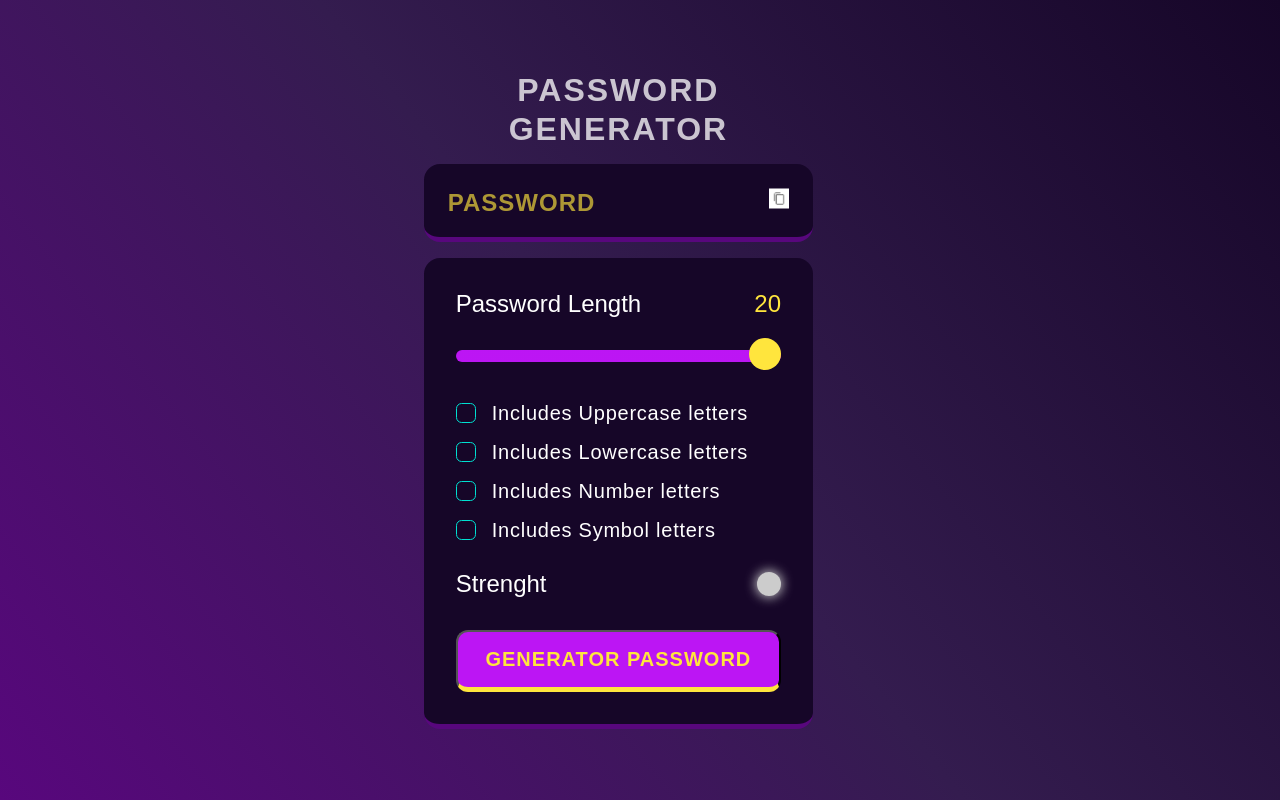
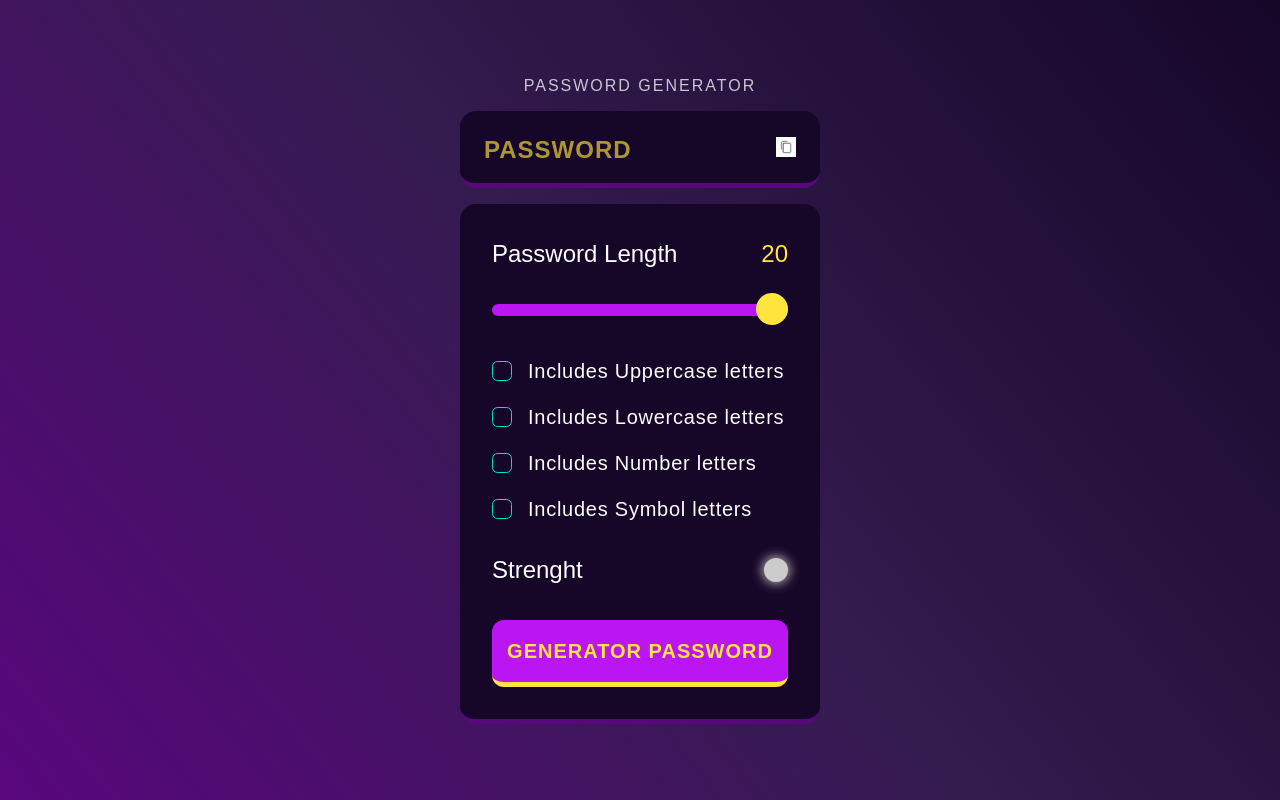
Before and after one commit to Aryan-Kumar47/Password-Generator, a React (Create React App) app: page / in a window 1280 px wide. Built offline with nearby package versions, Linux system fonts and the light colour scheme.

Commit message:
first commit

```diff
--- a/src/App.jsx
+++ b/src/App.jsx
@@ -155,8 +155,8 @@ function App() {
 
   return (
     <div >
-      <div className="container1">
-        <h1 className="text-2xl">PASSWORD GENERATOR</h1>
+      <div className="container">
+        <h1 className="">PASSWORD GENERATOR</h1>
         <div className="display-container ">
           <input readOnly placeholder="Password" className="display" value={password} />
           <button className="copyBtn" onClick={copyContent}>
--- a/src/index.css
+++ b/src/index.css
@@ -1,3 +1,8 @@
+
+@tailwind base;
+@tailwind components;
+@tailwind utilities;
+
 *,
 *::after,
 *::before{
@@ -25,8 +30,8 @@
 
 
 body{
+  min-height: 100vh;
   width: 100%;
-  min-height: 100vh;
   display: flex;
   justify-content: center;
   align-items: center;
@@ -61,7 +66,6 @@ h1{
   font-size: 1.5rem;
   line-height: 30px;
   letter-spacing: 1px;
-  /* padding-right: 3.25rem; */
   border: none;
 
 }
@@ -91,7 +95,6 @@ h1{
   font-size: 1.25rem;
   top: -37px;
   left: -30px;
-  /* transform: translateY(-130%) translateX(-30%); */
   padding: 5px 10px;
   border-radius: 1rem;
   opacity: 0;
@@ -111,8 +114,12 @@ h1{
 }
 
 .container1{
-  width: 90%;
+  width: 100%;
+  height: 100%;
   /* max-width: 450px; */
+  display: flex;
+  flex-direction: column;
+  justify-content: center;
 }
 
 .display-container button{
@@ -124,6 +131,7 @@ h1{
 
 .input-container{
   width: 100%;
+  height: 100%;
   background-color: var(--dk-voilet);
   border-radius: 1rem;
   padding: 2rem;
@@ -255,7 +263,6 @@ h1{
 }
 
 
-/* for work on firefox */
 .slider::-moz-range-thumb {
   position: relative;
   appearance: none;
```
